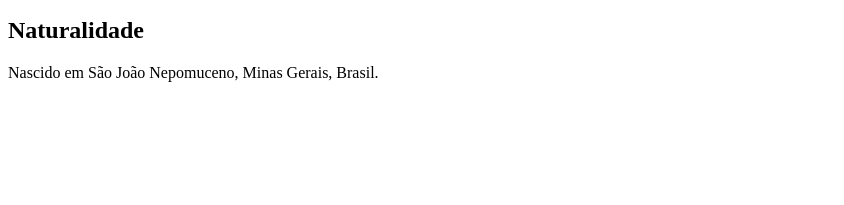
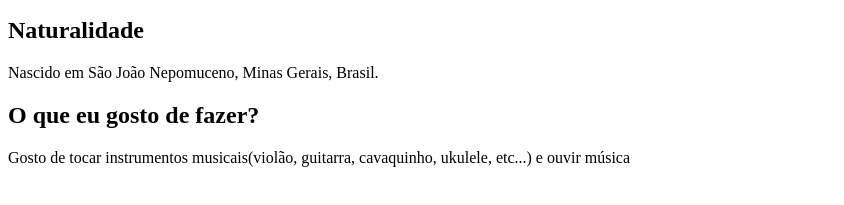
Before and after one commit to ufjf-dcc202/ufjf-dcc202-2023-3-a-atv3-IsaacNSoares, a website: page index.html in a window 1280 px wide. Shown: the part 101-306 px from the top of the page, without its empty margins (0-844 px from the left). Drawn offline with Linux system fonts and the light colour scheme.

Commit message:
Adiciona segunda seção

```diff
--- a/index.html
+++ b/index.html
@@ -13,6 +13,10 @@
       <h2>Naturalidade</h2>
       <p>Nascido em São João Nepomuceno, Minas Gerais, Brasil.</p>
     </section>
+    <section>
+      <h2>O que eu gosto de fazer?</h2>
+      <p>Gosto de tocar instrumentos musicais(violão, guitarra, cavaquinho, ukulele, etc...) e ouvir música</p>
+    </section>
   </main>
 </body>
 </html>
```
